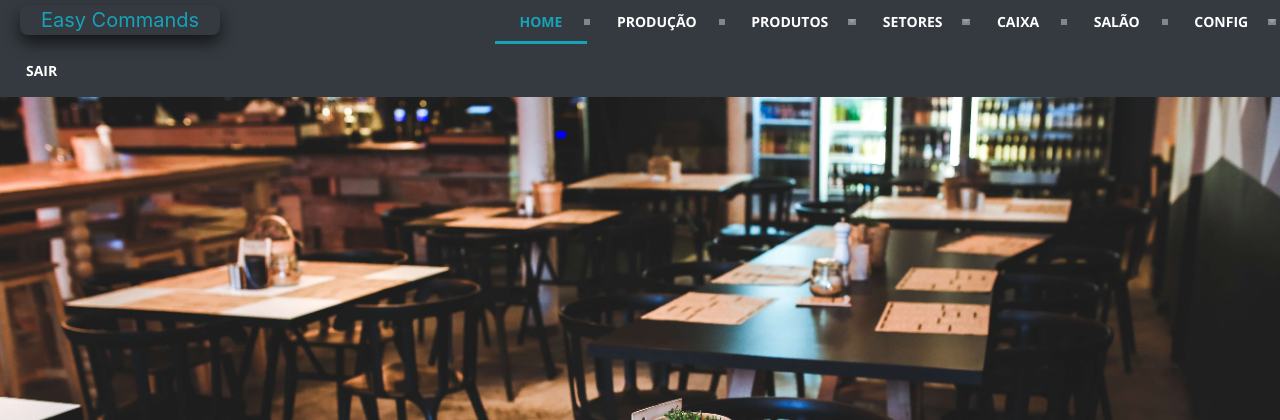
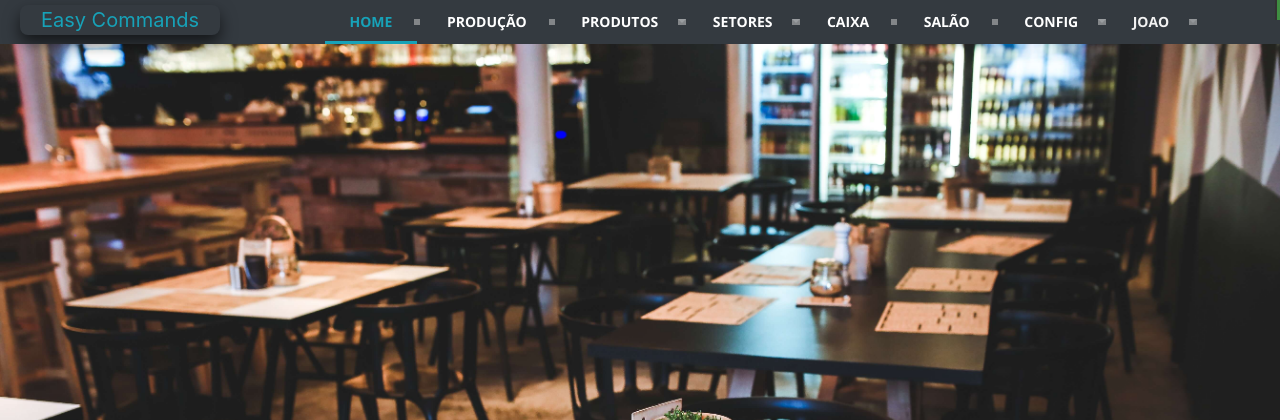
Before and after one commit to AndersonDime/easy_commands, a PHP site: page /index.php?page=home-page in a window 1280 px wide. Shown: the top 420 px of the page. Run offline with PHP 8.4, Linux system fonts and the light colour scheme; a user stored in the database is signed in; some libraries are stand-ins or nearby versions.

Commit message:
Add files via upload
fodaaa

```diff
--- a/assets/css/navbar-custom.css
+++ b/assets/css/navbar-custom.css
@@ -63,7 +63,18 @@
   background: #d1d1d1;
   opacity: .5;
 }
-#cssmenu ul li dropdown a:after {
+#dropdown a:after {
+  content: "";
+  display: block;
+  position: absolute;
+  right: -3px;
+  top: 19px;
+  height: 6px;
+  width: 6px;
+  background: #d1d1d1;
+  opacity: .5;
+}
+#cssmenu  dropdown :after {
   content: "";
   display: block;
   position: absolute;
@@ -139,13 +150,24 @@
 }
 .navbar-brand{
   text-align: center;
-  margin-right: 270px;
+  margin-right: 100px;
   margin-left: 20px;
   width: 200px;
   border-radius: 8px;
   background-color: #343a40;
   color: #17a2b8;
   box-shadow: 0px 8px 16px 0px rgba(0, 0, 0, 0.607);
+}
+.username{
+  float: right;
+}
+.divisor {
+  background-color: #3e8e41;
+  height: 20px;/*Altura da linha*/
+  width: 5px;
+  box-sizing: border-box;
+  float: right;
+  border-left: 2px solid;/* Adiciona borda esquerda na div como ser fosse uma linha.*/
 }
 .dropdown-item{
   background-color: #343a40;
--- a/index.php
+++ b/index.php
@@ -4,15 +4,16 @@ session_start();
 $get = isset($_GET['page'])? $_GET['page']:'';
 
 include 'template/header.php';
-include 'template/navbar.php';
 ?>
 
 <?php
 	switch ($get) {
         case 'listar-produtos':
+            include 'template/navbar.php';
             include 'pages/listar-orcamentos.php';
             break;
         case 'new-product':
+            include 'template/navbar.php';
             include 'pages/new-product.php';
             break;
         case 'new-category':
@@ -23,9 +24,11 @@ include 'template/navbar.php';
             include 'template/navbar.php';
             include 'pages/list-table.php';
         case 'home-page':
+            include 'template/navbar.php';
             include 'pages/home.php';
             break;
         case 'delete-products':
+            include 'template/navbar.php';
             include 'pages/delete-products.php';
             break;
         case 'delete-categorys':
@@ -53,6 +56,7 @@ include 'template/navbar.php';
             include 'pages/user-register.php';
             break;
         case 'add-product':
+            include 'template/navbar.php';
             include 'assets/php/add-product.php';
             break;
         case 'add-category':
@@ -64,18 +68,23 @@ include 'template/navbar.php';
             include 'assets/php/edit-product.php';
             break;
         case 'new-sectors':
+            include 'template/navbar.php';
             include 'pages/new-sectors.php';
             break;
         case 'list-sectors':
+            include 'template/navbar.php';
             include 'pages/list-sectors.php';
             break;
         case 'add-sector':
             include 'assets/php/add-sector.php';
+            include 'template/navbar.php';
             break;
         case 'alter-sectors':
+            include 'template/navbar.php';
             include 'pages/alter-sectors.php';
             break;
         case 'edit-sectors':
+            include 'template/navbar.php';
             include 'assets/php/edit-sectors.php';
             break;
         case 'edit-category':
@@ -86,6 +95,7 @@ include 'template/navbar.php';
             include 'template/navbar.php';
             include 'pages/delete-sectors.php';
         case 'new-command':
+            include 'template/navbar.php';
             include 'pages/new-command.php';
             break;
         default:
--- a/template/navbar.php
+++ b/template/navbar.php
@@ -46,18 +46,24 @@
         <li class="item-menu">
             <a class="nav-link" href="?page=list-table">Salão</a>
         </li>
-        <li class="item-menu">
+        <li class="item-menu ">
             <div class="dropdown">
-            <a class="dropdown-toggle" href="#" role="button" id="ddlUser" data-toggle="dropdown" aria-haspopup="true" aria-expanded="false">
-            Config
-            </a>
+                <a class="dropdown-toggle" href="#" role="button" id="ddlUser" data-toggle="dropdown" aria-haspopup="true" aria-expanded="false">
+                    Config
+                </a>
                 <div class="dropdown-content" aria-labelledby="ddlUser">
                     <a class="dropdown-item" href="?page=user-register">Cadastrar Usuario</a>
                 </div>
             </div>
         </li>
+        <div class="divisor"></div>
         <li class="item-menu">
-        <a <button class="btn" onclick = "functionConfirm();">Sair</button></a>
+            <div class="dropdown">
+                <a class="dropdown-toggle txt-white">Joao</a>
+                <div class="dropdown-content" aria-labelledby="ddlUser">
+                    <a class="dropdown-item" <button onclick = "functionConfirm();">Sair</button></a>
+                </div>
+            </div>
         </li>
     </ul>
   </div>
```
Also changed, not shown: assets/jquery/jquery-3.4.0.min.js, assets/php/add-category.php (line endings or trailing spaces), assets/php/add-sector.php (line endings or trailing spaces), assets/php/ajax-product-select.php (line endings or trailing spaces), assets/php/edit-category.php (line endings or trailing spaces), assets/php/edit-sectors.php (line endings or trailing spaces), assets/php/logout.php (line endings or trailing spaces), assets/php/register.php (line endings or trailing spaces), bd/easycomands.sql (line endings or trailing spaces).
